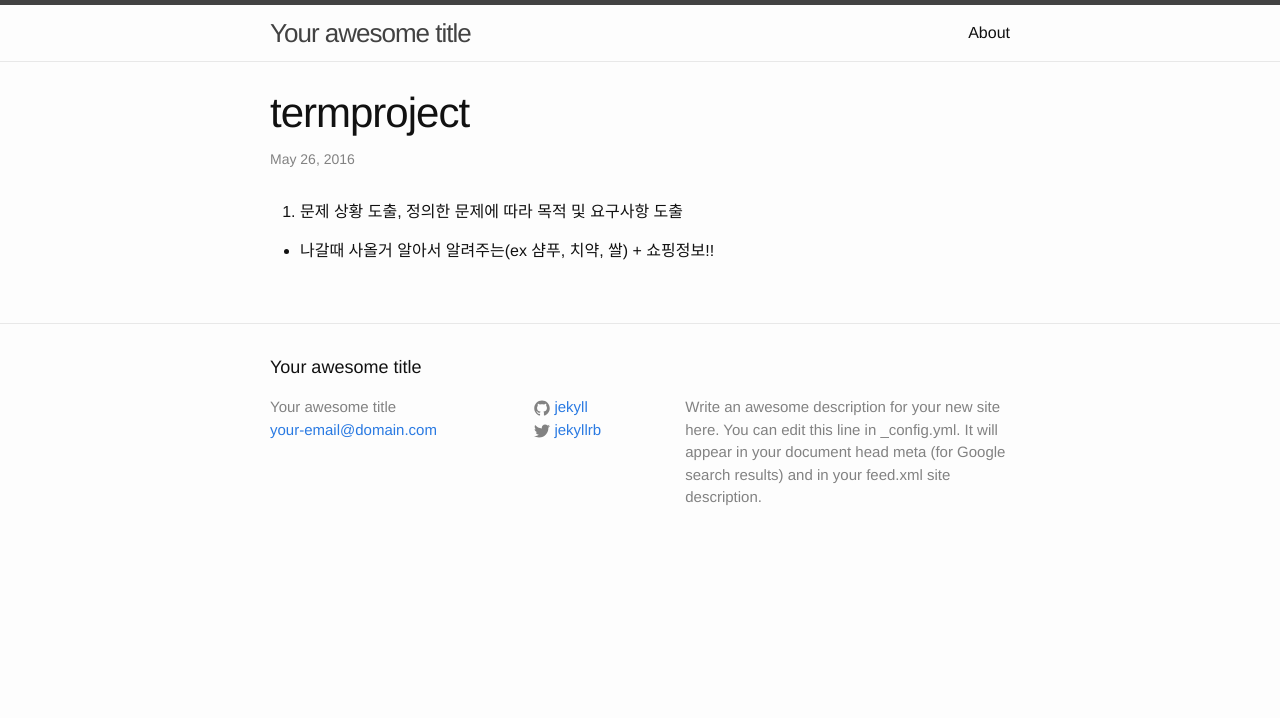
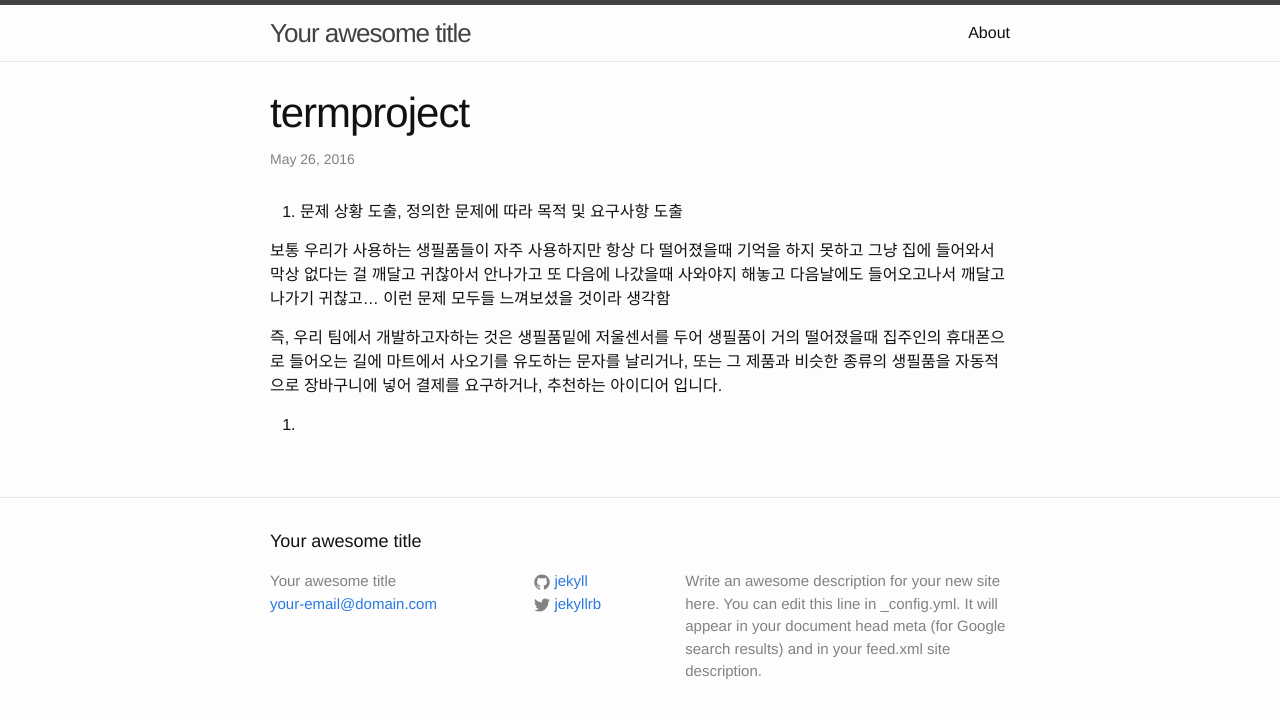
Before and after one commit to sjckoreatech/kimhyun3907.github.com, a Jekyll site: the page built from _posts/2016-05-19-termproject.markdown, in a window 1280 px wide. Shown: the top 718 px of the page. Built offline with Jekyll 4.4.1, drawn with Linux system fonts in a browser that asks for light colours.

Commit message:
1.번 해결
1.번 대충 적음 나중에 문장력으로 수정 필요함

```diff
--- a/_posts/2016-05-19-termproject.markdown
+++ b/_posts/2016-05-19-termproject.markdown
@@ -7,4 +7,13 @@ categories: jekyll update
 
 1. 문제 상황 도출, 정의한 문제에 따라 목적 및 요구사항 도출
 
- - 나갈때 사올거 알아서 알려주는(ex 샴푸, 치약, 쌀) + 쇼핑정보!!
+ 보통 우리가 사용하는 생필품들이 자주 사용하지만 항상 다 떨어졌을때 기억을 하지 못하고 그냥
+집에 들어와서 막상 없다는 걸 깨달고 귀찮아서 안나가고 또 다음에 나갔을때 사와야지 해놓고 다음날에도
+들어오고나서 깨달고 나가기 귀찮고... 이런 문제 모두들 느껴보셨을 것이라 생각함
+
+ 즉, 우리 팀에서 개발하고자하는 것은 생필품밑에 저울센서를 두어 생필품이 거의 떨어졌을때
+집주인의 휴대폰으로 들어오는 길에 마트에서 사오기를 유도하는 문자를 날리거나,
+ 또는 그 제품과 비슷한 종류의 생필품을 자동적으로 장바구니에 넣어 결제를 요구하거나,
+추천하는 아이디어 입니다.
+
+2.
```
